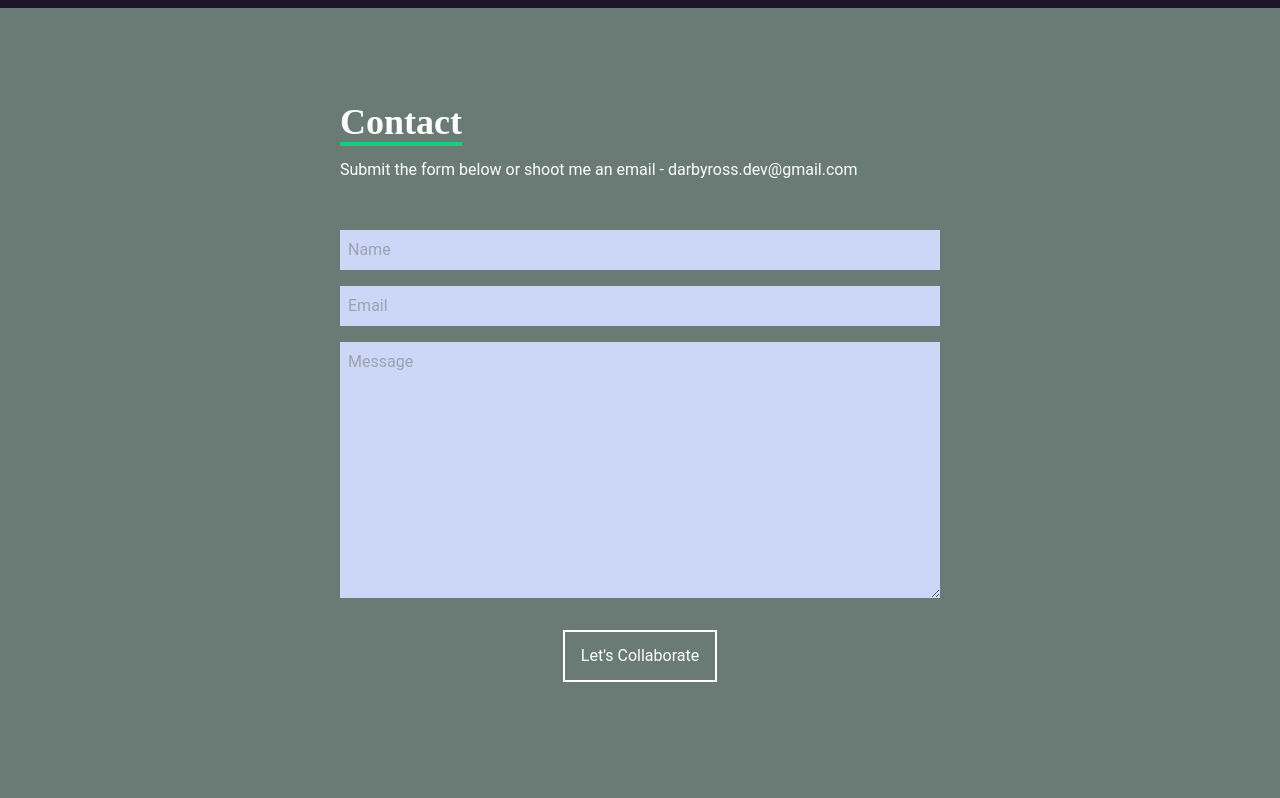
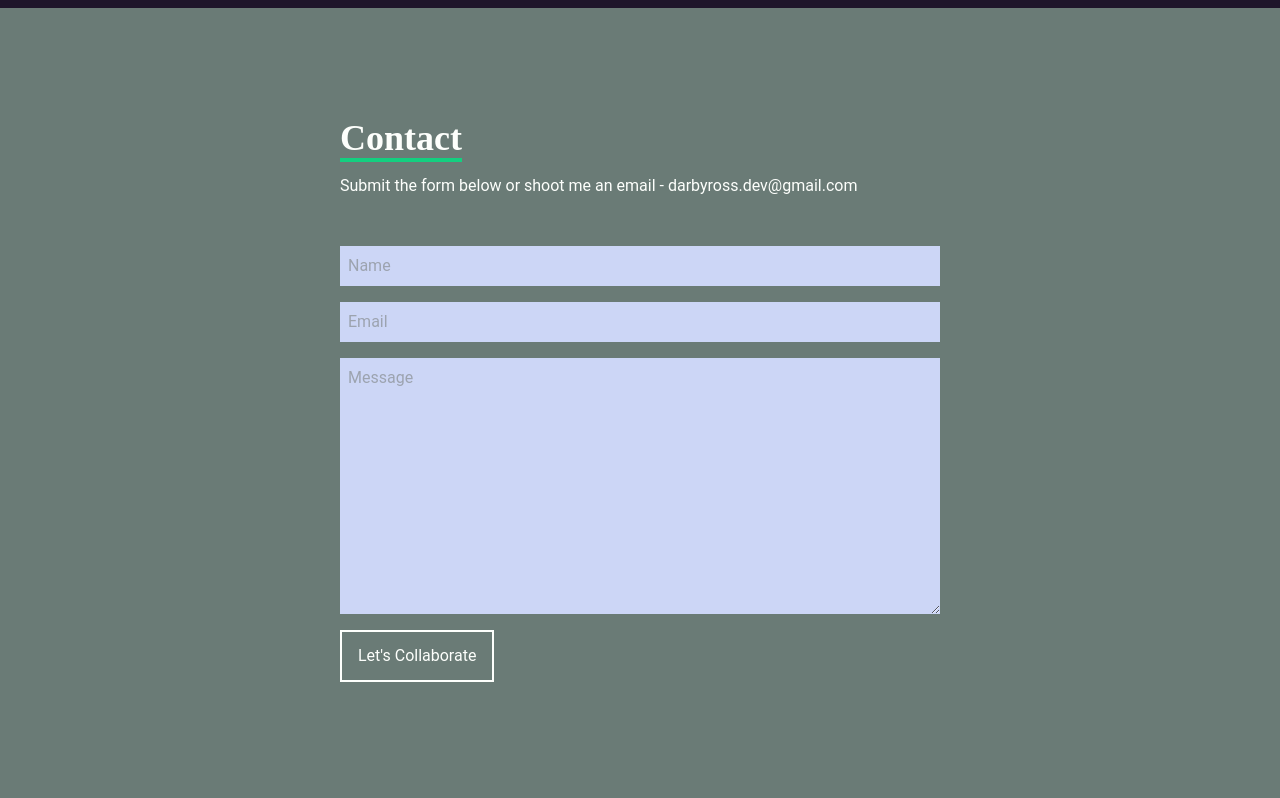
Before and after one commit to rossd84/personal-portfolio-site, a React (Create React App) app: page / in a window 1280 px wide. Shown: the part 3084-3882 px from the top of the page. Built offline with nearby package versions, Linux system fonts and the light colour scheme.

Commit message:
add emailjs and connect to contact form

```diff
--- a/package.json
+++ b/package.json
@@ -3,6 +3,7 @@
   "version": "0.1.0",
   "private": true,
   "dependencies": {
+    "@emailjs/browser": "^3.11.0",
     "@testing-library/jest-dom": "^5.16.5",
     "@testing-library/react": "^13.4.0",
     "@testing-library/user-event": "^13.5.0",
--- a/src/components/Contact.jsx
+++ b/src/components/Contact.jsx
@@ -1,23 +1,39 @@
-import React from 'react'
+import React, { useRef } from 'react'
+import emailjs from '@emailjs/browser'
 
 const Contact = () => {
-	const action_url = 'https://getform.io/f/a699a1b2-f225-434e-b317-1fbbde8e006c'
+	const form = useRef();
+
+	const sendEmail = (e) => {
+		e.preventDefault();
+
+		emailjs.sendForm('service_j1d40vd', 'template_1w09a37', form.current, '_WoPKc3TgkpfOc_4W')
+      .then((result) => {
+          console.log(result.text);
+      }, (error) => {
+          console.log(error.text);
+      });
+	}
+
+
 	return (
 		<section
 			name='contact'
 			className='w-full h-screen bg-secondary flex justify-center items-center p-4'
 			aria-labelledby='contact-section-title'>
-			<form method='POST' action={action_url} className='flex flex-col max-w-[600px] w-full'>
+			<form className='flex flex-col max-w-[600px] w-full' method='POST' ref={form} onSubmit={sendEmail}>
 				<div className='pb-8'>
 					<h2 id='contact-section-title' className='text-4xl font-bold inline border-b-4 border-accent text-primary_font'>Contact</h2>
 					<p className='text-primary_font py-4'>Submit the form below or shoot me an email - darbyross.dev@gmail.com</p>
 				</div>
-				<input className='bg-[#ccd6f6] p-2' type='text' placeholder='Name' name='name' />
-				<input className='my-4 p-2 bg-[#ccd6f6]' type='email' placeholder='Email' name='email' />
+				<input className='bg-[#ccd6f6] p-2' type='text' placeholder='Name' name='user_name' />
+				<input className='my-4 p-2 bg-[#ccd6f6]' type='email' placeholder='Email' name='user_email' />
 				<textarea className='bg-[#ccd6f6] p-2' name='message' rows='10' placeholder='Message'></textarea>
-				<button className='text-primary_font border-2 hover:bg-accent hover:border-accent hover:text-primary duration-200 px-4 py-3 my-8 mx-auto flex items-center'>
-					Let's Collaborate
-				</button>
+				<div >
+					<button className='text-primary_font border-2 hover:bg-accent hover:border-accent hover:text-primary duration-200 px-4 py-3 my-4 mx-auto' type='submit'>
+						Let's Collaborate
+					</button>
+				</div>
 			</form>
 		</section>
 	)
```
Also changed, not shown: 1 other file (tests, documents, lock files or other folders).
